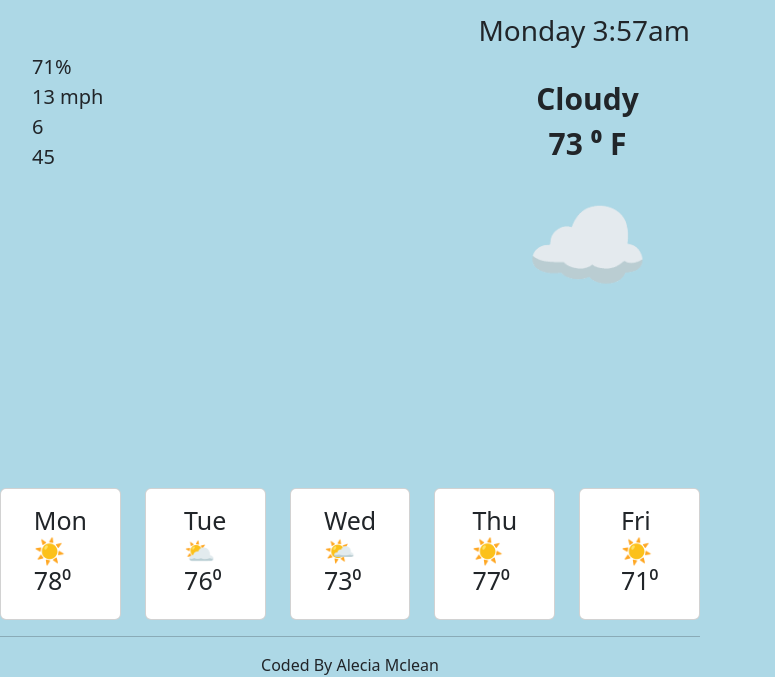
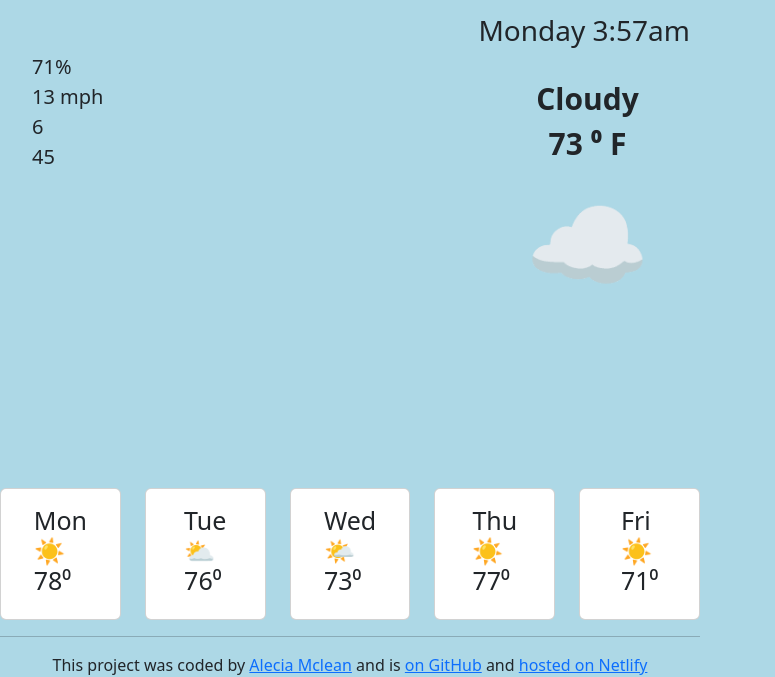
Before and after one commit to mcleanalecia1998/WeatherApp, a plain HTML site: page index.html in a window 1280 px wide. Shown: the part 218-895 px from the top of the page, without its empty margins (0-775 px from the left). Drawn offline with nearby package versions, Linux system fonts and the light colour scheme.

Commit message:
Updated footer with links

```diff
--- a/index.html
+++ b/index.html
@@ -112,7 +112,12 @@
   <script src="src/index.js"></script>
 </body>
 <footer>
-  Coded By Alecia Mclean
+  <p>
+    This project was coded by
+    <a href="https://github.com/mcleanalecia1998" target="_blank">Alecia Mclean</a> and is
+    <a href="https://github.com/mcleanalecia1998/week6-homework" target="_blank"> on GitHub</a> and
+    <a href="https://soft-lamington-5529ec.netlify.app/" target="_blank">hosted on Netlify</a>
+  </p>
 </footer>
 
 </html>
```
Also changed, not shown: 1 other file.
